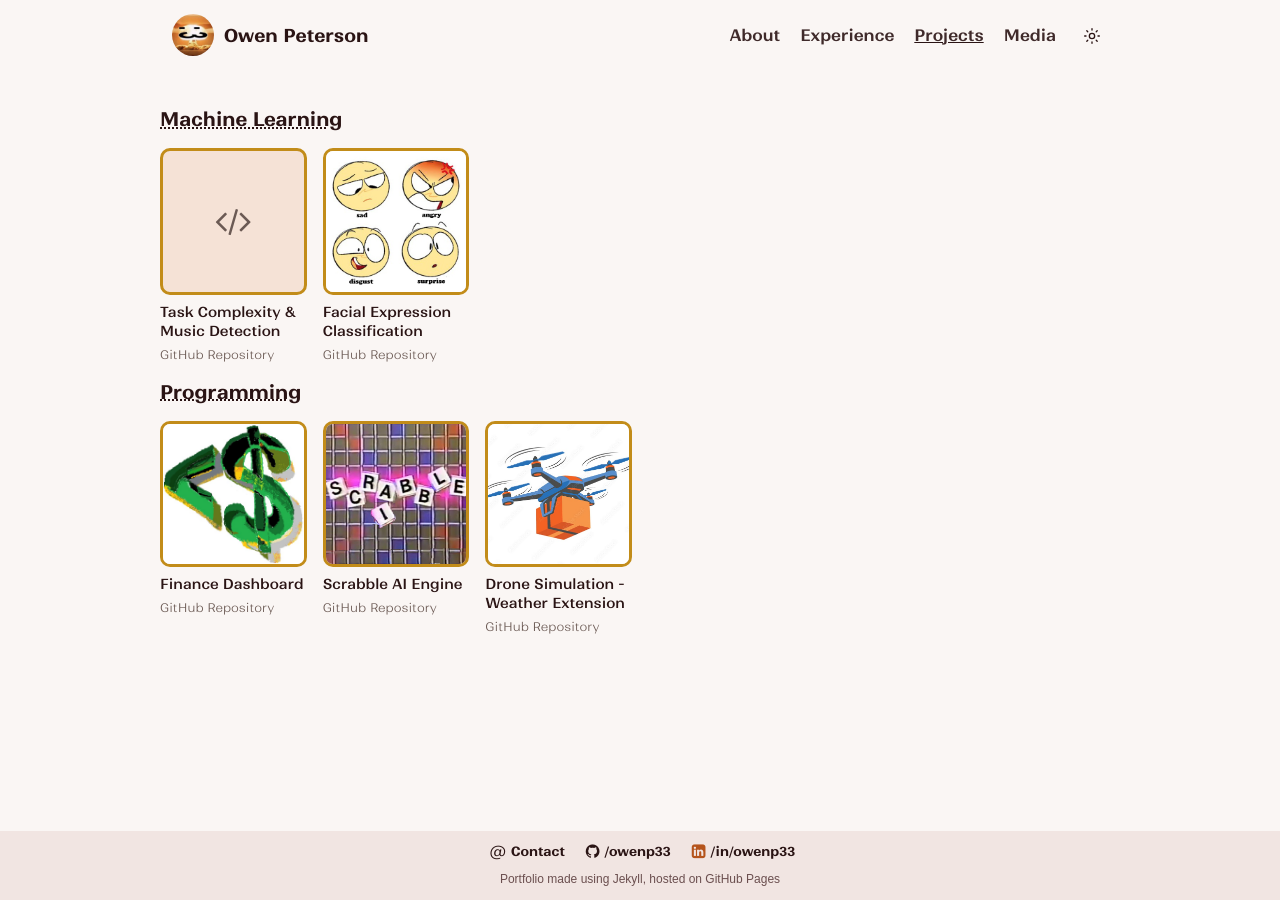
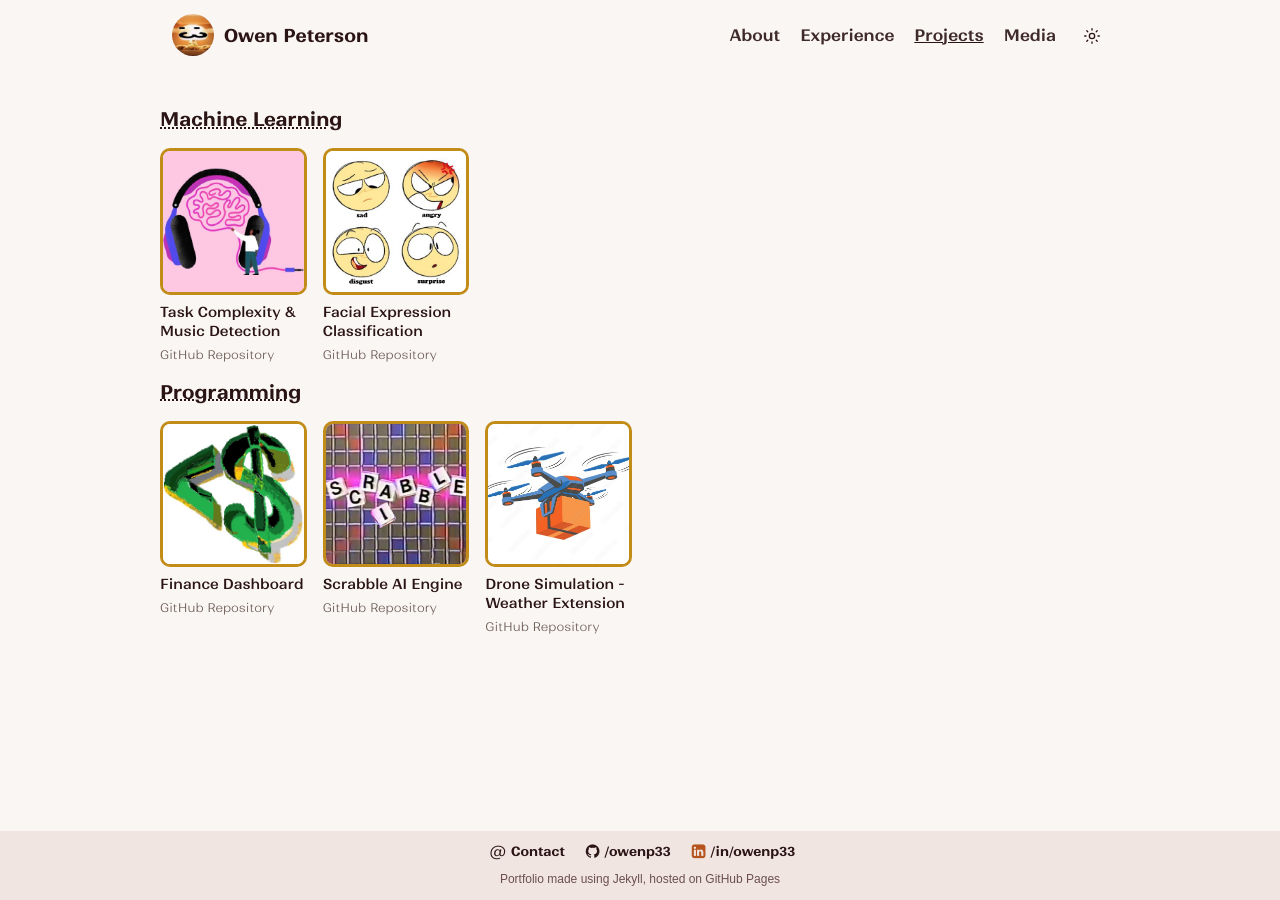
Before and after one commit to owenp33/owenp33.github.io, a Jekyll site: the page built from projects.html, in a window 1280 px wide. Built offline with Jekyll 4.4.1, drawn with Linux system fonts in a browser that asks for light colours.

Commit message:
Add TCMD project thumbnail

```diff
--- a/_data/projects.yml
+++ b/_data/projects.yml
@@ -3,6 +3,7 @@
   url: https://github.com/owenp33/workload-complexity-and-music-detection/
   date: Dec 2025
   featured: false
+  image: /assets/images/projects/TCMD.jpg
   subtitle: GitHub Repository
 
 - title: Facial Expression Classification
```
Also changed, not shown: assets/images/projects/TCMD.jpg (added).
